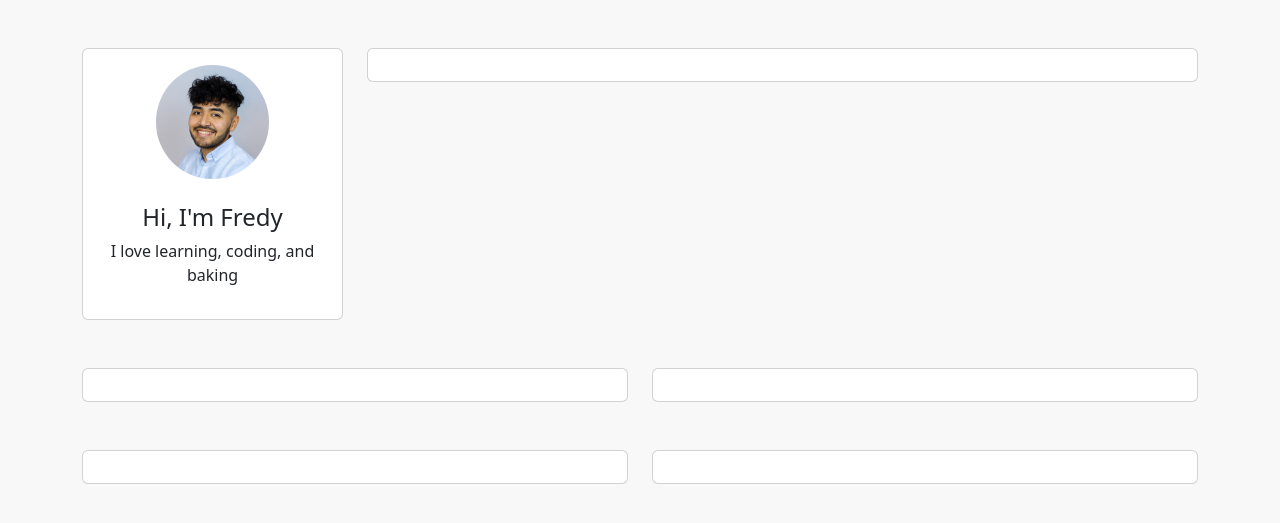
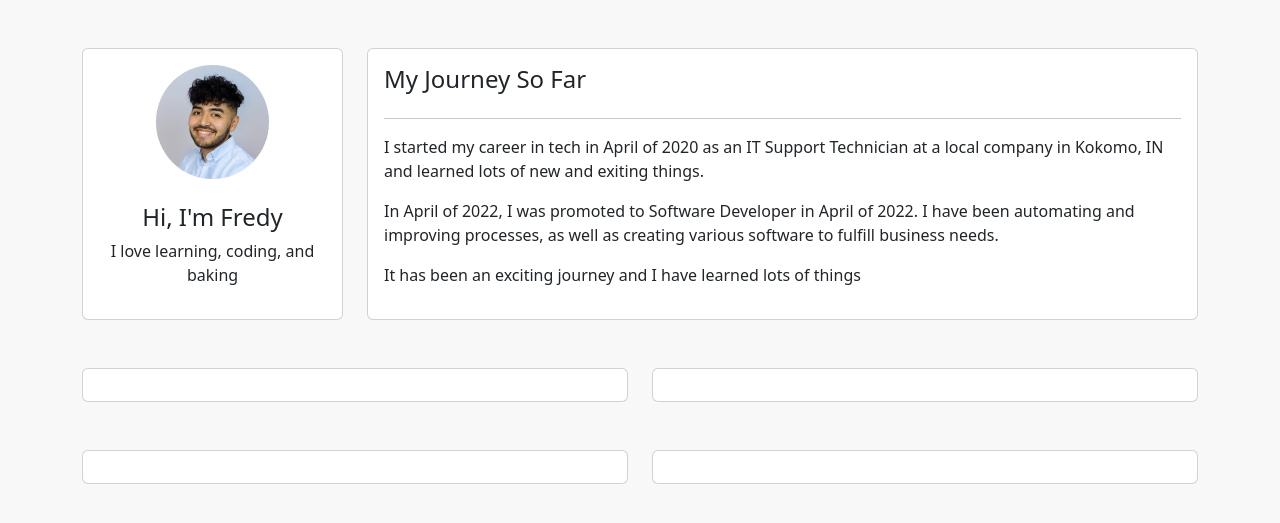
Before and after one commit to fsantamaria1/personal-website, a Django app: template base/templates/base/index.html in a window 1280 px wide. Shown: the top 523 px of the page. Run offline with Django 5.2, Linux system fonts and the light colour scheme; the template is opened without the code that fills it, so the values that code supplies are empty.

Commit message:
Add the My Journey So Far section contents

```diff
--- a/base/templates/base/index.html
+++ b/base/templates/base/index.html
@@ -25,8 +25,22 @@
                     <p>I love learning, coding, and baking</p>
                 </div>
             </div>
+
             <div class="col-md-9">
-                <div class="card card-body"></div>
+                <div class="card card-body">
+                    <h4>My Journey So Far</h4>
+                    <hr>
+                    <p>
+                        I started my career in tech in April of 2020 as an IT Support Technician at a local company in Kokomo, IN and learned lots of new and exiting things.
+                    </p>
+                    <p>
+                        In April of 2022, I was promoted to Software Developer in April of 2022.
+                        I have been automating and improving processes, as well as creating various software to fulfill business needs.
+                    </p>
+                    <p>
+                        It has been an exciting journey and I have learned lots of things
+                    </p>
+                </div>
             </div>
         </div>
 
```
